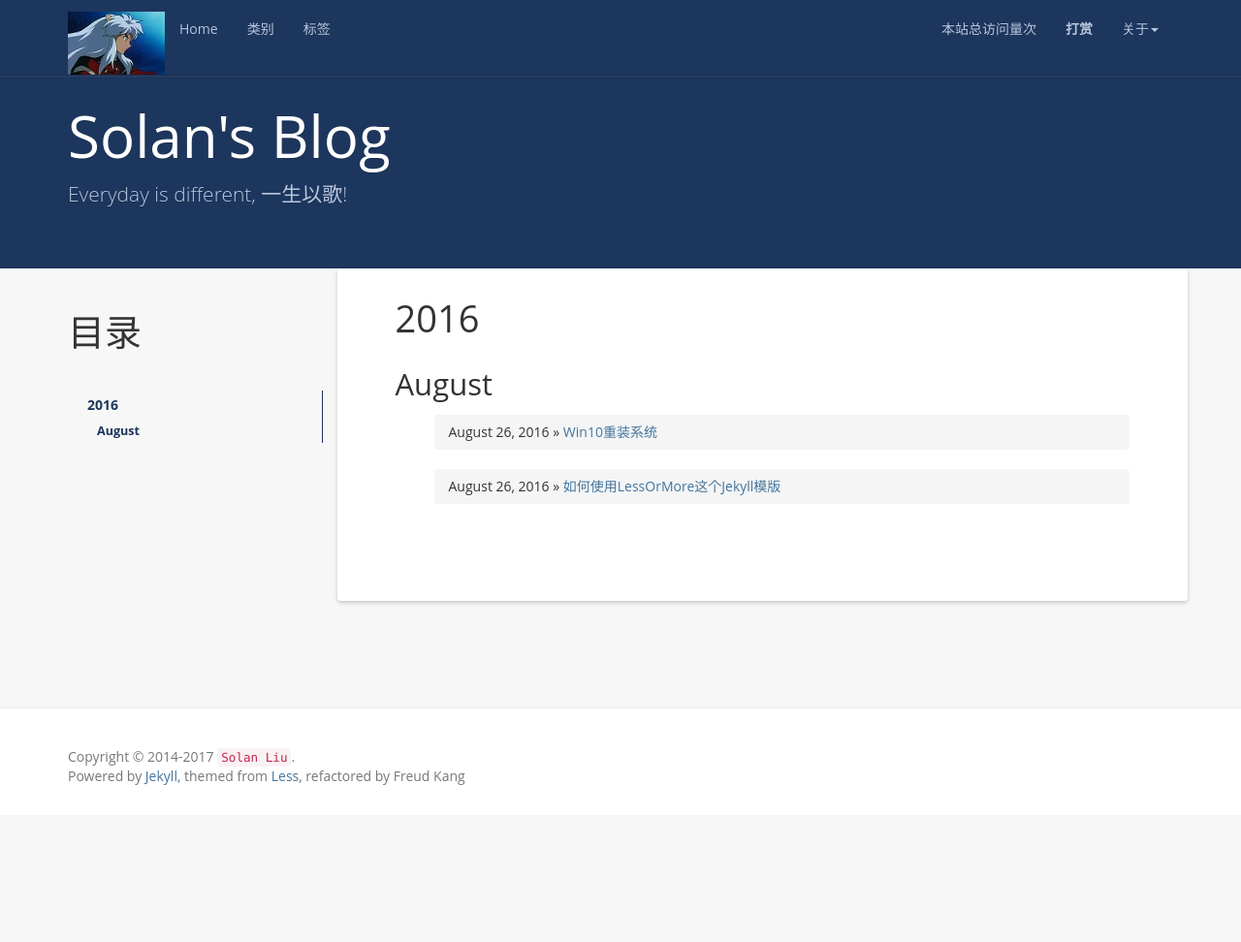
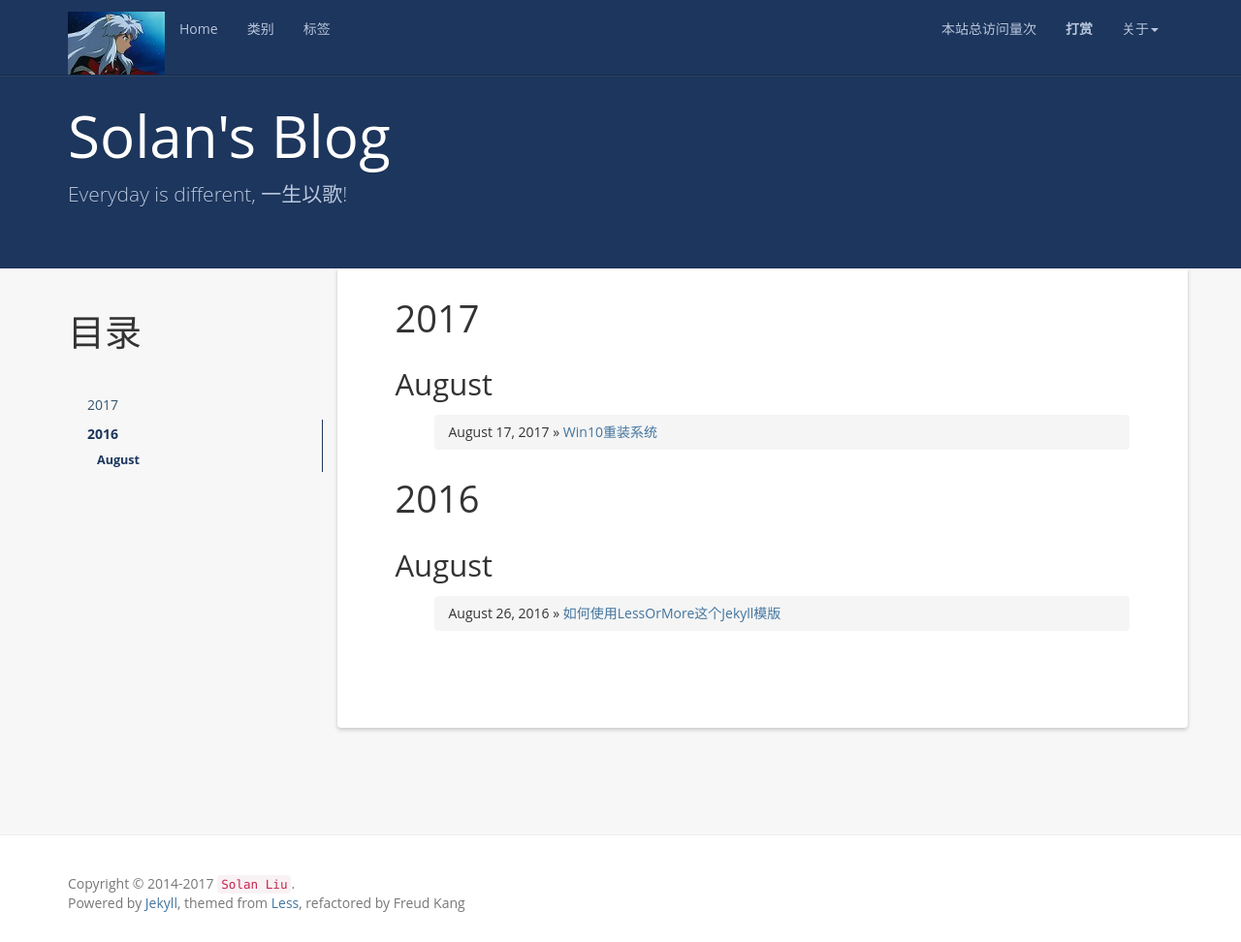
Before and after one commit to SolanLiu/Blog, a Jekyll site: the page built from index.html, in a window 1280 px wide and 972 px high. Shown: the whole window at 97% size. Built offline with Jekyll 4.4.1, drawn with Linux system fonts in a browser that asks for light colours; nearby versions of some CDN libraries; the list of posts is cut into pages by our own code; comment, search, counter and statistics services are not loaded.

Commit message:
更改日期

```diff
--- a/_posts/2017-08-18-reinstall-system-win10.md
+++ b/_posts/2017-08-18-reinstall-system-win10.md
@@ -3,7 +3,7 @@ layout: post
 #标题配置
 title:  Win10重装系统
 #时间配置
-date:   2016-08-27 01:08:00 +0800
+date:   2017-08-18 01:08:00 +0800
 #大类配置
 categories: document
 #小类配置
@@ -21,7 +21,7 @@ tag: 教程
 
 ## 制作Win10启动U盘
 1. 将U盘连接到电脑，以管理员身份运行Rufus，确认软件的“设备”一项中选中的是U盘的盘符（图1处）；
-！[](/image/image.jpg)
+！[](/image/image1.jpg)
 2. 点击图2处的[光驱图标按钮]来选择下载好的Win10 ISO格式镜像文件；
 3. 在图3处的[分区方案和目标系统类型]处通过下拉菜单会有三种类型可选（鼠标悬停会出现对应的说明），我们一般选择[用于BIOS或MBR计算机的UEFI-CSM分区方案]，这是适用于大多数传统BIOS和新型UEFI主板的方案。
 4. 新卷标（图4处）可以随意填写制作好后的U盘名称，可以保持默认，也可以改一改（建议只用英文+数字）；
```
